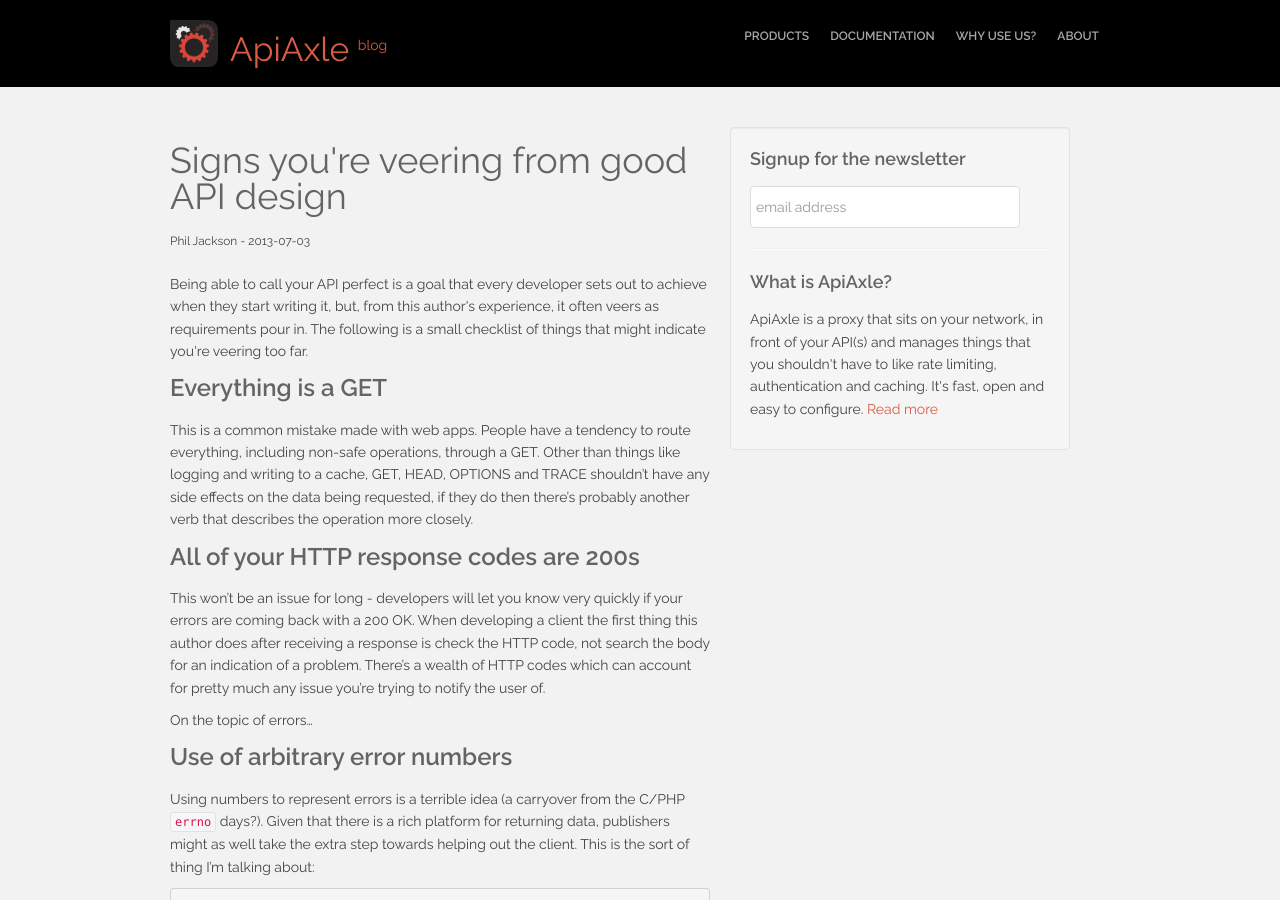
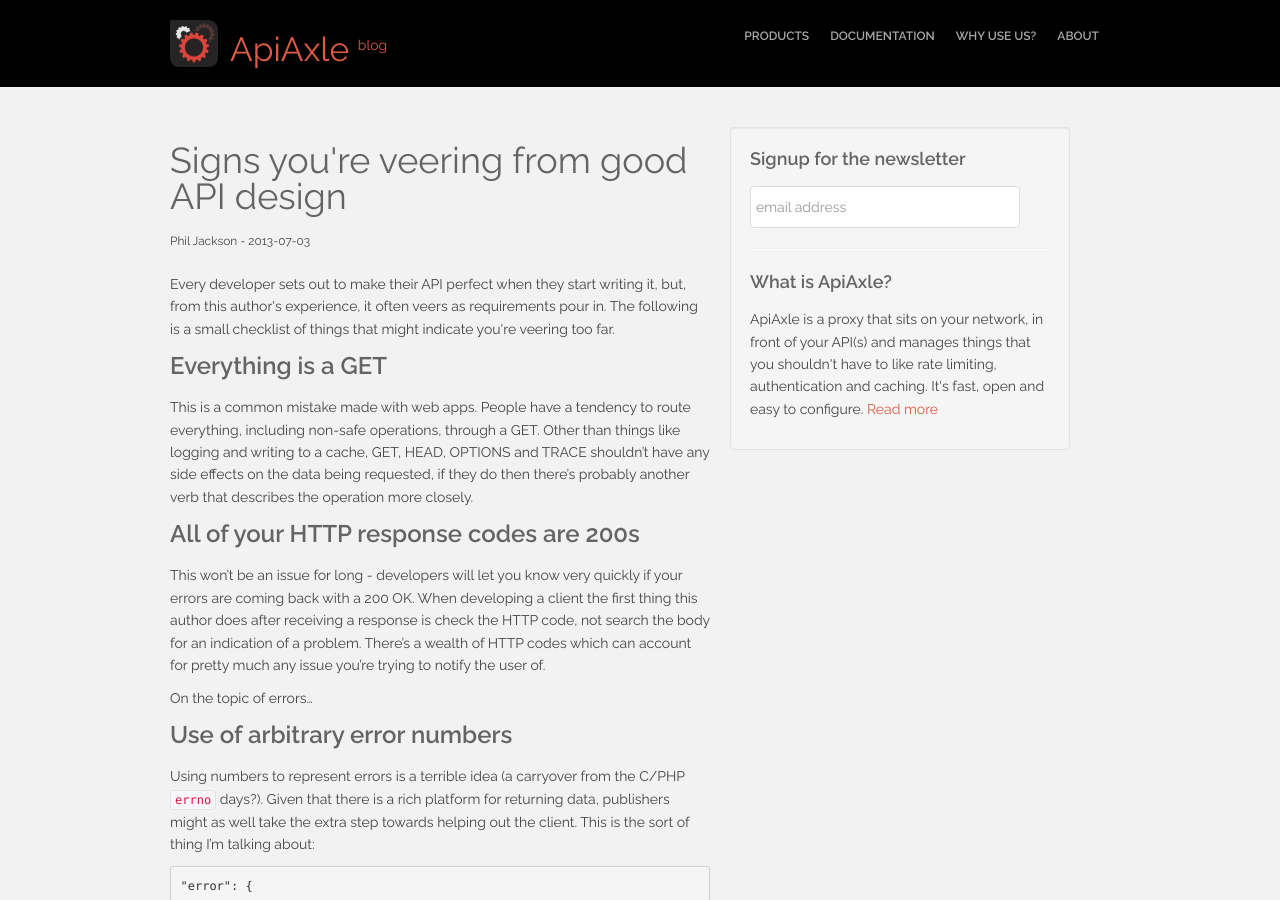
Before and after one commit to apiaxle/blog, a Jekyll site: the page built from _posts/2013-07-03-signs-youre-veering-from-good-api-design.md, in a window 1280 px wide and 900 px high. Built offline with Jekyll 4.4.1, drawn with Linux system fonts in a browser that asks for light colours; comment, search, counter and statistics services are not loaded.

Commit message:
Update first sentence of 'signs'.

```diff
--- a/_posts/2013-07-03-signs-youre-veering-from-good-api-design.md
+++ b/_posts/2013-07-03-signs-youre-veering-from-good-api-design.md
@@ -4,11 +4,10 @@ title: Signs you're veering from good API design
 author: Phil Jackson
 description: |
 
-  Being able to call your API perfect is a goal that every developer
-  sets out to achieve when they start writing it, but, from this
-  author's experience, it often veers as requirements pour in. The
-  following is a small checklist of things that might indicate you're
-  veering too far.
+  Every developer sets out to make their API perfect when they start
+  writing it, but, from this author's experience, it often veers as
+  requirements pour in. The following is a small checklist of things
+  that might indicate you're veering too far.
 
 ---
 
```
